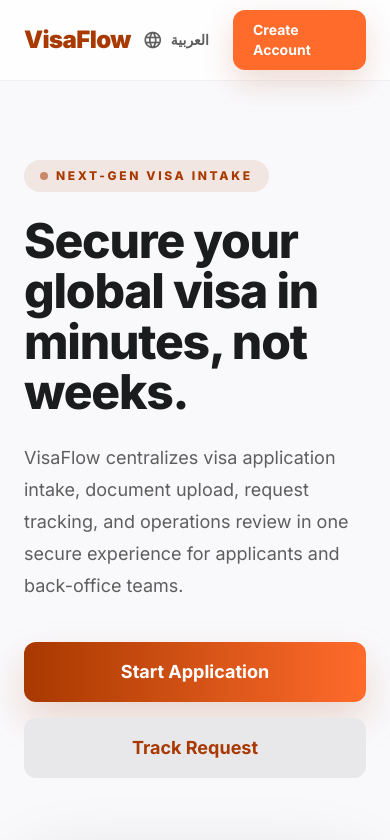
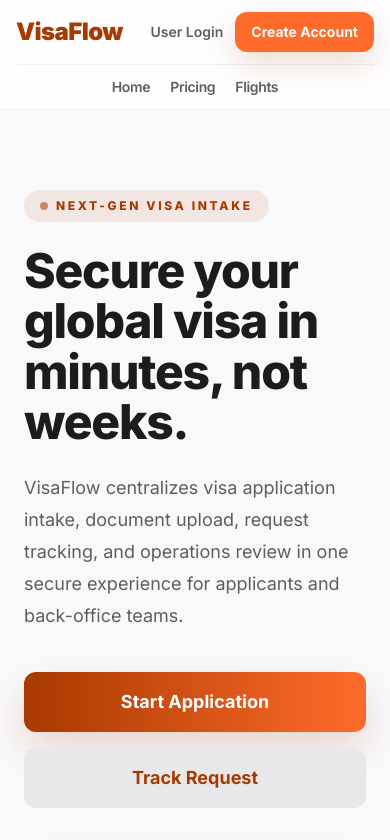
Before and after one commit to ahmedusama97/ososnewproj, a Next.js app in the folder apps/web/: page /en in a window 390 px wide. Shown: the top 840 px of the page. Built offline with nearby package versions, Linux system fonts and the light colour scheme; no server answers; grey boxes are pictures that could not be loaded.

Commit message:
Show logged-in user in public header

```diff
--- a/apps/web/components/marketing/landing-page.tsx
+++ b/apps/web/components/marketing/landing-page.tsx
@@ -1,4 +1,5 @@
 import Link from "next/link";
+import { PublicHeader } from "../public-header";
 import { legalLinks, visaDestinations } from "../../lib/visa-content";
 
 type LandingPageProps = {
@@ -170,40 +171,9 @@
       className="min-h-screen bg-[#f9f9fb] text-[#1a1c1d]"
       style={{ fontFamily: dictionary.fontFamily }}
     >
-      <header className="fixed top-0 z-50 w-full border-b border-black/5 bg-white/80 backdrop-blur-md">
-        <div className="mx-auto flex h-20 max-w-7xl items-center justify-between px-6 md:px-8">
-          <Link href={locale === "ar" ? "/home" : "/en"} className="text-2xl font-black tracking-tight text-[#a83900]">
-            VisaFlow
-          </Link>
-          <nav className="hidden items-center gap-8 text-sm font-semibold tracking-tight md:flex">
-            {dictionary.nav.map((item) => (
-              <Link key={item.href} href={item.href} className="text-[#5f5e5e] transition hover:text-[#a83900]">
-                {item.label}
-              </Link>
-            ))}
-          </nav>
-          <div className="flex items-center gap-3">
-            <Link
-              href={dictionary.switchHref}
-              className="inline-flex items-center gap-2 rounded-full px-3 py-2 text-sm font-semibold text-[#5f5e5e] transition hover:text-[#a83900]"
-            >
-              <span className="material-symbols-outlined text-xl">language</span>
-              {dictionary.switchLabel}
-            </Link>
-            <Link href="/login" className="hidden text-sm font-semibold text-[#5f5e5e] transition hover:text-[#a83900] sm:inline-flex">
-              {dictionary.loginLabel}
-            </Link>
-            <Link
-              href="/register"
-              className="rounded-xl bg-[#ff6b2b] px-5 py-2.5 text-sm font-bold text-white shadow-[0_12px_32px_rgba(168,57,0,0.18)] transition hover:-translate-y-0.5"
-            >
-              {dictionary.registerLabel}
-            </Link>
-          </div>
-        </div>
-      </header>
+      <PublicHeader locale={locale} />
 
-      <main className="pt-20">
+      <main>
         <section className="mx-auto max-w-7xl overflow-hidden px-6 py-20 md:px-8 md:py-28">
           <div className="grid items-center gap-16 md:grid-cols-2">
             <div className="relative z-10">
--- a/apps/web/components/public-header.tsx
+++ b/apps/web/components/public-header.tsx
@@ -1,7 +1,16 @@
+"use client";
+
 import Link from "next/link";
+import { useEffect, useState } from "react";
+import { apiUrl } from "../lib/api";
 
 type PublicHeaderProps = {
   locale?: "ar" | "en";
+};
+
+type HeaderUser = {
+  fullName?: string | null;
+  email?: string | null;
 };
 
 const labels = {
@@ -11,6 +20,7 @@
     flights: "طيران",
     login: "دخول المستخدم",
     register: "إنشاء حساب",
+    account: "حسابي",
     switchHref: "/en",
     switchLabel: "English",
   },
@@ -20,6 +30,7 @@
     flights: "Flights",
     login: "User Login",
     register: "Create Account",
+    account: "My Account",
     switchHref: "/home",
     switchLabel: "العربية",
   },
@@ -27,6 +38,49 @@
 
 export function PublicHeader({ locale = "ar" }: PublicHeaderProps) {
   const copy = labels[locale];
+  const [user, setUser] = useState<HeaderUser | null>(null);
+  const [sessionResolved, setSessionResolved] = useState(false);
+
+  useEffect(() => {
+    let cancelled = false;
+
+    async function loadSession() {
+      try {
+        const response = await fetch(apiUrl("/api/auth/session"), {
+          cache: "no-store",
+        });
+
+        if (!response.ok) {
+          if (!cancelled) {
+            setUser(null);
+          }
+          return;
+        }
+
+        const payload = (await response.json()) as { user?: HeaderUser | null };
+        if (!cancelled) {
+          setUser(payload.user ?? null);
+        }
+      } catch {
+        if (!cancelled) {
+          setUser(null);
+        }
+      } finally {
+        if (!cancelled) {
+          setSessionResolved(true);
+        }
+      }
+    }
+
+    void loadSession();
+
+    return () => {
+      cancelled = true;
+    };
+  }, []);
+
+  const accountLabel =
+    user?.fullName?.trim() || user?.email?.trim() || copy.account;
 
   return (
     <header className="sticky top-0 z-50 w-full border-b border-black/5 bg-white/85 backdrop-blur-md">
@@ -69,16 +123,31 @@
           </Link>
           <Link
             href="/login"
-            className="inline-flex text-sm font-semibold text-[#5f5e5e] transition hover:text-[#a83900]"
+            className={`text-sm font-semibold text-[#5f5e5e] transition hover:text-[#a83900] ${
+              user || !sessionResolved ? "hidden" : "inline-flex"
+            }`}
           >
             {copy.login}
           </Link>
+          {!sessionResolved ? (
+            <span className="h-10 w-24 animate-pulse rounded-xl bg-[#f2ebe6]" />
+          ) : user ? (
+            <Link
+              href="/account"
+              className="inline-flex max-w-[160px] items-center gap-2 truncate rounded-xl bg-[#fff3eb] px-4 py-2.5 text-sm font-bold text-[#a83900] shadow-[0_12px_32px_rgba(168,57,0,0.08)] transition hover:-translate-y-0.5 hover:bg-[#ffe8d8] md:max-w-[220px] md:px-5"
+              title={accountLabel}
+            >
+              <span className="material-symbols-outlined text-lg">account_circle</span>
+              <span className="truncate">{accountLabel}</span>
+            </Link>
+          ) : (
             <Link
               href="/register"
               className="rounded-xl bg-[#ff6b2b] px-4 py-2.5 text-sm font-bold text-white shadow-[0_12px_32px_rgba(168,57,0,0.18)] transition hover:-translate-y-0.5 md:px-5"
             >
               {copy.register}
             </Link>
+          )}
         </div>
       </div>
     </header>
```
Lines whose indentation alone changed are shown as unchanged.
